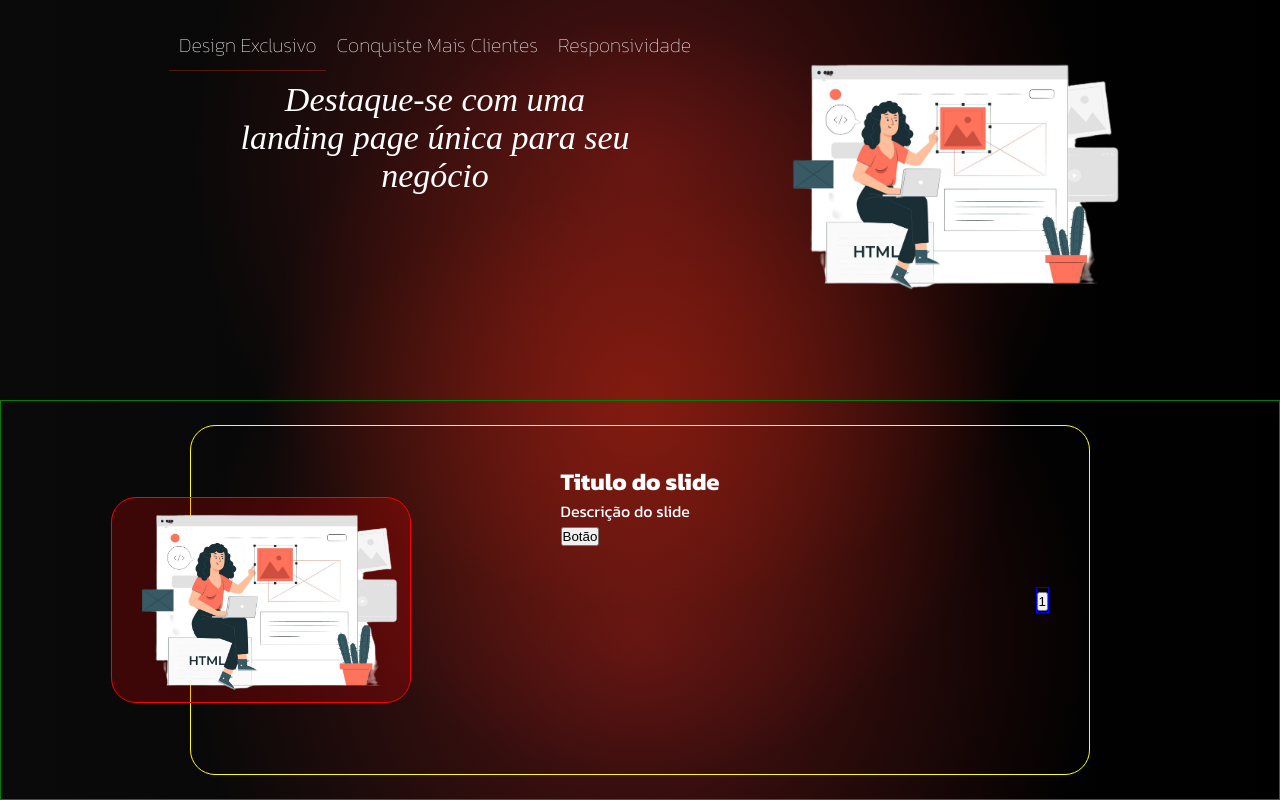
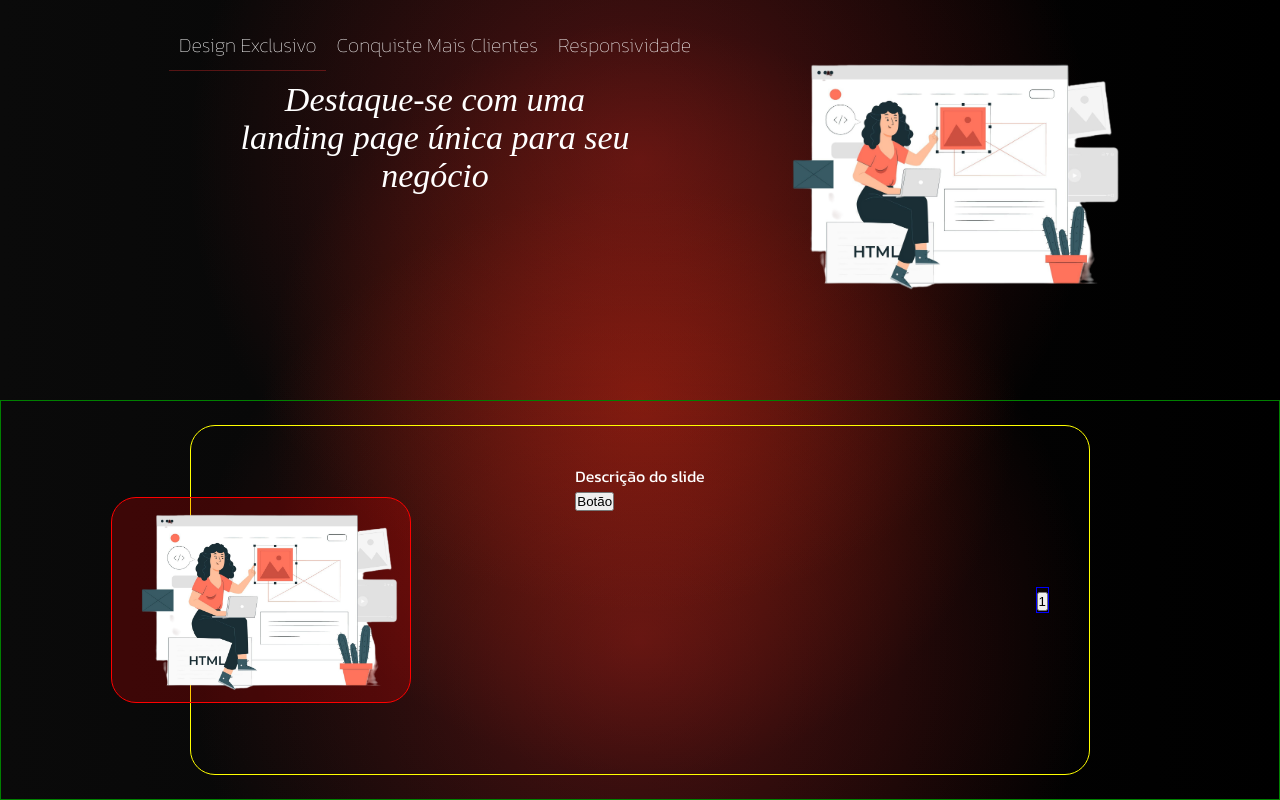
Before and after one commit to Daniel-Possamai/myLandPagePrincipal, a React (Create React App) app: page / in a window 1280 px wide. Built offline with nearby package versions, Linux system fonts and the light colour scheme; a web font is replaced by a local one.

Commit message:
passado as props

```diff
--- a/src/components/slider/slider.tsx
+++ b/src/components/slider/slider.tsx
@@ -1,10 +1,18 @@
+import { SliderProps } from '@mui/material'
 import './slider.scss'
 
 
+interface PropsSlider{
+  slides: SliderProps[]
+}
 
+export default function Slider(props: PropsSlider) {
 
-export default function Slider() {
+  const { slides } = props
 
+  slides.map((slide, index) => {
+    console.log(slide.title)
+  })
 
 
   return (
@@ -14,7 +22,7 @@ export default function Slider() {
           <img src="./images/exclusive.png" alt="" />
         </div>
         <div className="infos-slider">
-          <h2>Titulo do slide</h2>
+          <h2></h2>
           <p>Descrição do slide</p>
           <button>Botão</button>
         </div>
--- a/src/pages/home/home.tsx
+++ b/src/pages/home/home.tsx
@@ -5,6 +5,8 @@ import "./home.scss"
 import { useEffect, useState } from "react"
 import Objectpage from "../../components/objectpage/objectpage"
 import Slider from "../../components/slider/slider"
+import { SliderData } from "../../utils/data"
+
 
 
 
@@ -38,7 +40,7 @@ export default function Home(){
                 {/* <div className="teste">Lorem ipsum dolor sit amet consectetur adipisicing elit. Rem eius laboriosam officia vitae illum! Omnis dolore voluptatem eveniet similique debitis nisi quod iure, aliquid culpa vitae eos cum? Sit, voluptatibus?</div> */}
                 <Objectpage/>
                 {/* <div className="teste">Lorem ipsum dolor sit amet consectetur adipisicing elit. Rem eius laboriosam officia vitae illum! Omnis dolore voluptatem eveniet similique debitis nisi quod iure, aliquid culpa vitae eos cum? Sit, voluptatibus?</div> */}
-                <Slider/>
+                <Slider slides={ SliderData }/>
             {/* </div>
         } */}
 
```
